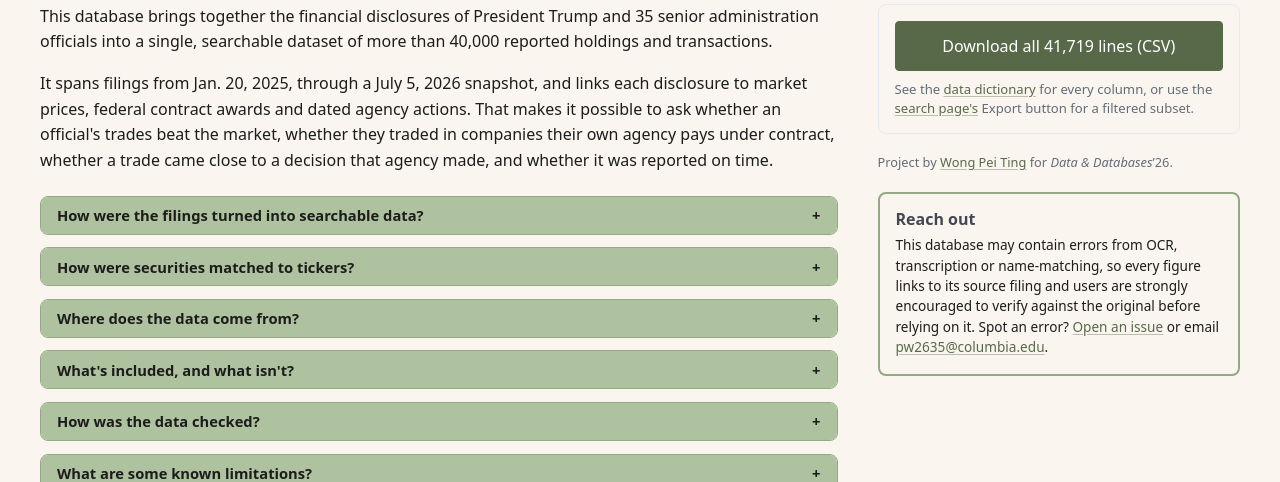
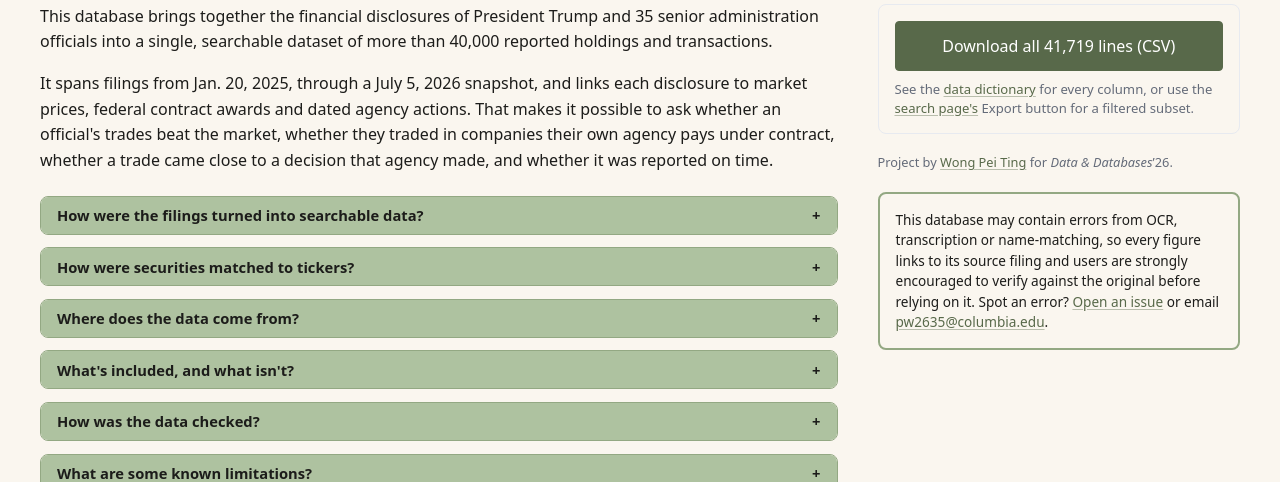
Before and after one commit to wongpeiting/who-trades-what, a Flask app: page /methodology in a window 1280 px wide. Shown: the part 162-644 px from the top of the page. Run offline with Flask 3, Linux system fonts and the light colour scheme; some libraries are stand-ins or nearby versions.

Commit message:
Drop header from corrections/disclaimer box

```diff
--- a/templates/methodology.html
+++ b/templates/methodology.html
@@ -195,7 +195,6 @@
       for <em>Data &amp; Databases</em>&rsquo;26.
     </p>
     <div class="filter-bar" style="padding:1rem; border:2px solid #93a883;">
-      <h3 style="font-size:1rem; margin:0 0 0.4rem;">Reach out</h3>
       <p style="font-size:0.85rem; line-height:1.5; margin:0;">
         This database may contain errors from OCR, transcription
         or name-matching, so every figure links to its source filing and users are strongly encouraged to
```
